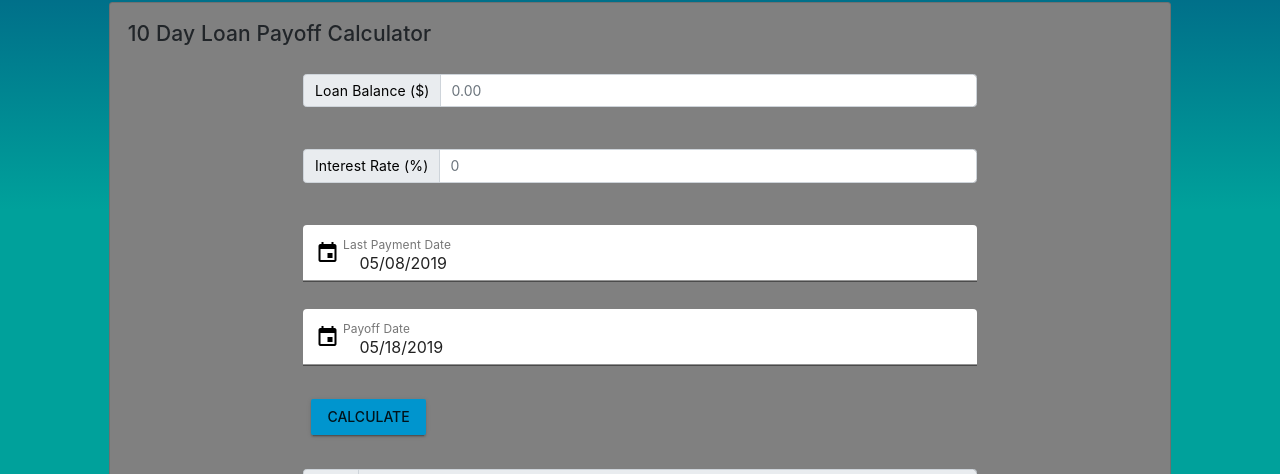
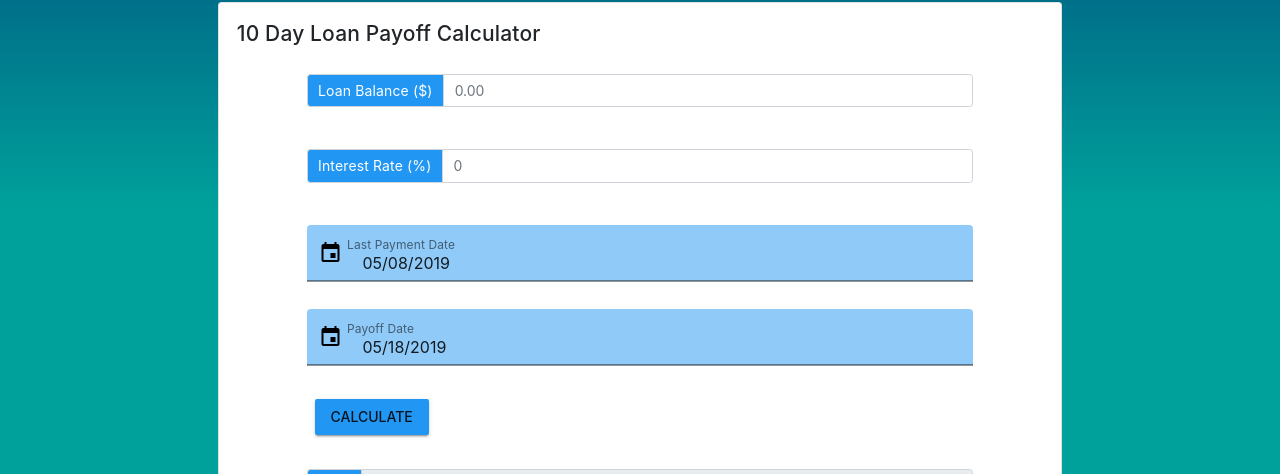
Before and after one commit to BLRussell-09/10-Day-Loan-Payoff-Calculator-for-OLB, a Vue app: page / in a window 1280 px wide. Shown: the part 326-800 px from the top of the page. Built offline with nearby package versions, Linux system fonts and the light colour scheme.

Commit message:
minor styling

```diff
--- a/src/App.vue
+++ b/src/App.vue
@@ -28,12 +28,12 @@ body {
   height: 100%;
   overflow: auto;
 }
-div.md-datepicker-body{
+/* div.md-datepicker-body{
     background-color: white;
-  }
-div.md-datepicker-header{
+  } */
+/* div.md-datepicker-header{
   background-color: aqua;
-}
+} */
 input{
   color: white;
 }
@@ -44,12 +44,12 @@ i{
   i.v-icon {
     color: black !important;
   }
-  .v-input__slot{
+  /* .v-input__slot{
     background-color: #E9ECEF !important;
-  }
-  .v-text-field__slot#payoff-date{
+  } */
+  /* .v-text-field__slot#payoff-date{
     border: lightgrey solid 1px;
-  }
+  } */
   div.v-text-field__slot{
   padding-left: 1em !important;
 }
--- a/src/components/BootForm.vue
+++ b/src/components/BootForm.vue
@@ -1,11 +1,11 @@
 <template>
   <div id="bootForm">
     <b-row class="justify-content-center">
-      <b-col cols="10" md="10" sm="10">
+      <b-col cols="10" md="8" sm="10">
         <b-card id="form-card" title="10 Day Loan Payoff Calculator">
           <div id="form-holder">
             <b-row class="justify-content-center">
-              <b-col cols="12" md="8">
+              <b-col cols="12" md="10">
                 <b-form-group>
                   <b-input-group size="md" prepend="Loan Balance ($)" >
                     <b-form-input id="loan-balance" placeholder="0.00" :type="type"></b-form-input>
@@ -14,7 +14,7 @@
               </b-col>
             </b-row>
             <b-row class="justify-content-center">
-              <b-col cols="12" md="8">
+              <b-col cols="12" md="10">
                 <b-form-group>
                   <b-input-group size="md" prepend="Interest Rate (%)">
                     <b-form-input id="interest-rate" placeholder="0"></b-form-input>
@@ -23,14 +23,14 @@
               </b-col>
             </b-row>
             <b-row class="justify-content-center">
-              <b-col cols="12" md="8">
+              <b-col cols="12" md="10">
                 <bootvcal/>
                 <bootvcalten/>
                 <vbutton/>
               </b-col>
             </b-row>
             <b-row class="justify-content-center">
-              <b-col cols="12" md="8">
+              <b-col cols="12" md="10">
                 <b-input-group size="md" prepend="Total">
                   <b-form-input id="total" :type="textype" placeholder="$0.00" readonly/>
                 </b-input-group>
@@ -85,10 +85,11 @@ export default {
     margin-top: 2em;
   }
   div.input-group-text{
-    color: black;
+    background-color: rgb(33,150,243);
+    color: white;
   }
   #form-card{
-    background-color: grey;
+    background-color: white;
     text-align: left;
   }
   div.row{
--- a/src/components/BootVDatePicker.vue
+++ b/src/components/BootVDatePicker.vue
@@ -1,7 +1,7 @@
 <template>
   <v-dialog ref="dialog" v-model="modal" :return-value.sync="date" persistent laxy full-width width="290px">
     <template v-slot:activator="{ on }">
-      <v-text-field class="my-text-field" id="last-payment" v-model="dateFormatted" label="Last Payment Date" prepend-inner-icon="event"  readonly v-on="on" box background-color="white" color="black"/>
+      <v-text-field class="my-text-field" id="last-payment" v-model="dateFormatted" label="Last Payment Date" prepend-inner-icon="event"  readonly v-on="on" box background-color="rgba(33,150,243,0.5)" color="black"/>
     </template>
     <v-date-picker v-model="date" header-color="blue" color="#2196f3" scrollable>
       <v-spacer></v-spacer>
--- a/src/components/BootVDateTen.vue
+++ b/src/components/BootVDateTen.vue
@@ -1,7 +1,7 @@
 <template>
   <v-dialog ref="dialog" v-model="modal" :return-value.sync="date" persistent laxy full-width width="290px">
     <template v-slot:activator="{ on }">
-      <v-text-field id="payoff-date" v-model="dateFormatted" label="Payoff Date" prepend-inner-icon="event" box background-color="white" readonly v-on="on"/>
+      <v-text-field id="payoff-date" v-model="dateFormatted" label="Payoff Date" prepend-inner-icon="event" box background-color="rgba(33,150,243,0.5)" readonly v-on="on"/>
     </template>
     <v-date-picker v-model="date" header-color="blue" color="#2196f3" scrollable>
       <v-spacer></v-spacer>
--- a/src/components/VuetifyButton.vue
+++ b/src/components/VuetifyButton.vue
@@ -1,6 +1,6 @@
 <template>
 <div>
-  <v-btn color="#0095ce" v-on:click="buttonClick">Calculate</v-btn>
+  <v-btn color="rgb(33,150,243)" v-on:click="buttonClick">Calculate</v-btn>
 </div>
 </template>
 
```
